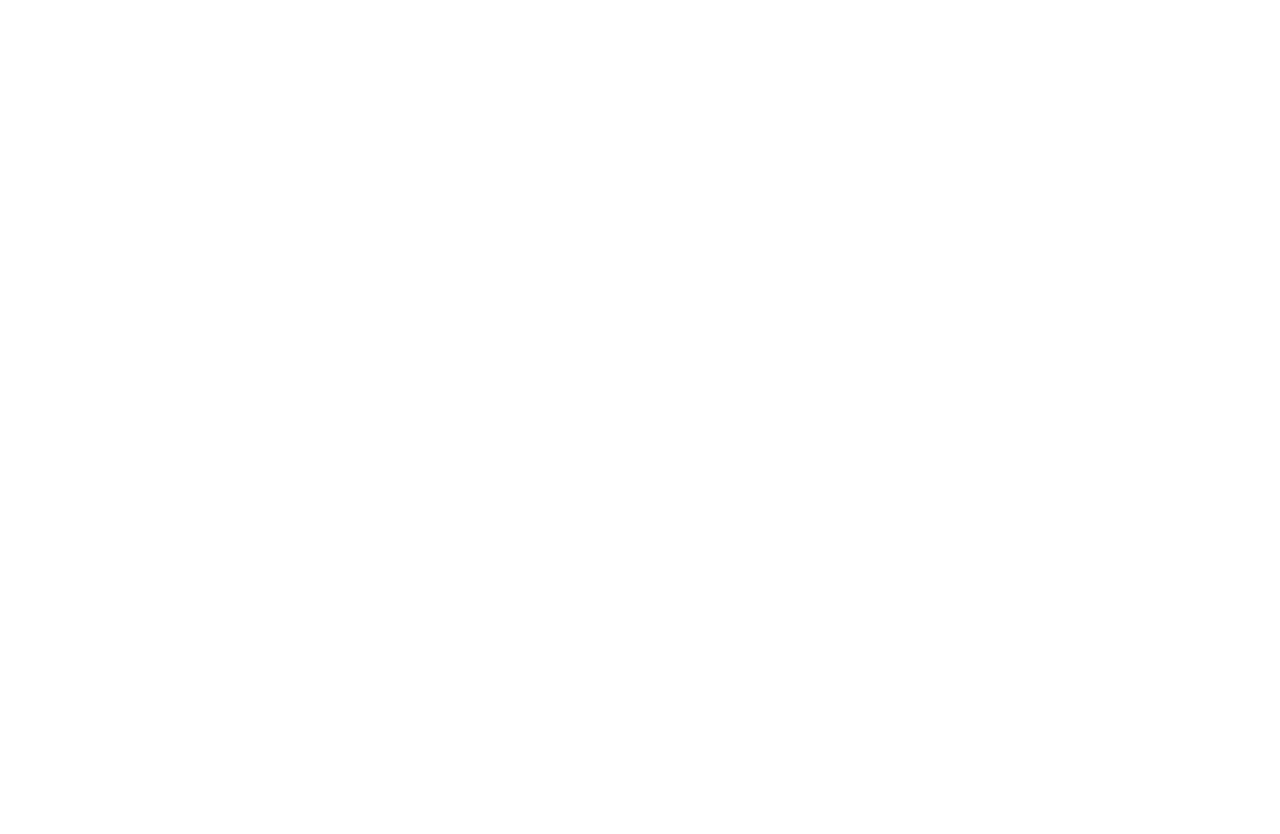
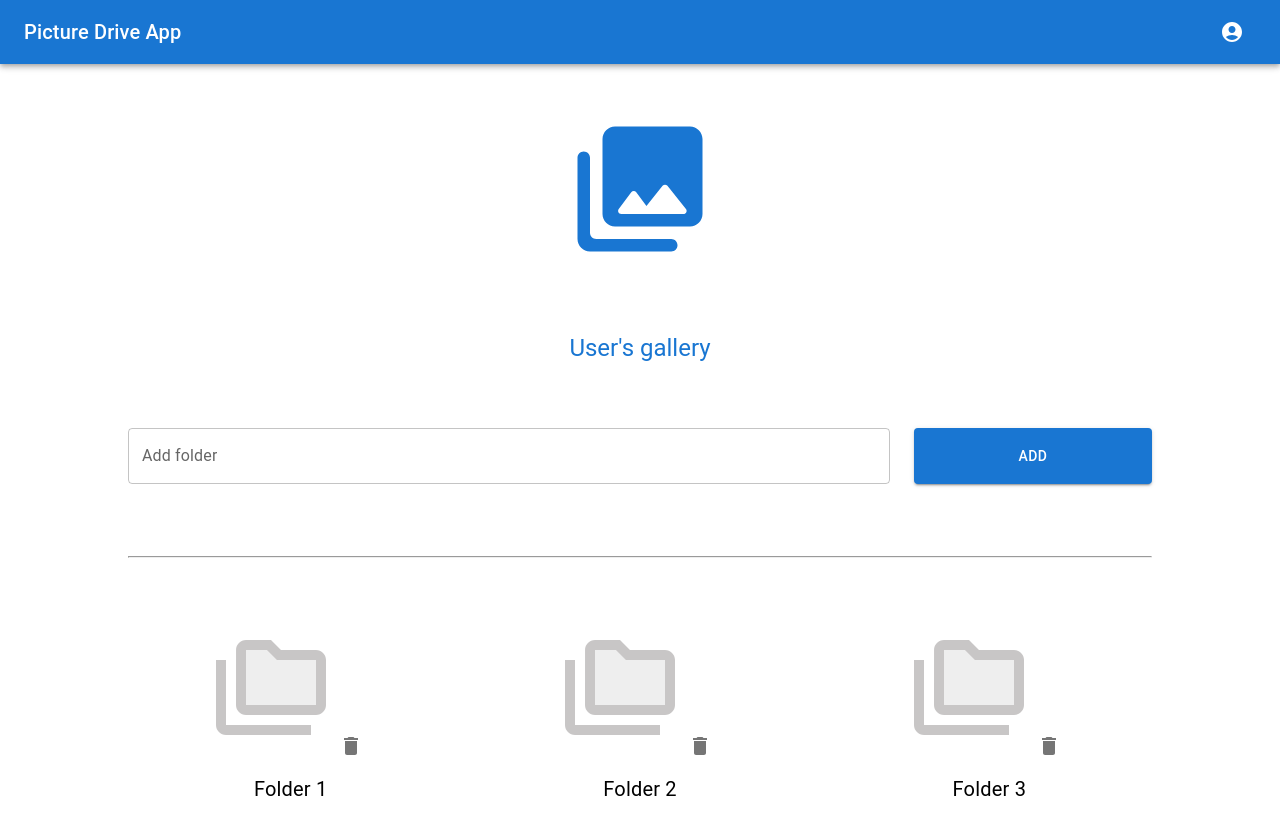
Before and after one commit to n3rwus/2022_TAB_S9_NERWINSKI_CS, a React (Create React App) app in the folder clientapp/: page /gallery in a window 1280 px wide. Shown: the top 834 px of the page. Before the commit the page ends 800 px from the top, so only its background shows below. Built offline with nearby package versions, Linux system fonts and the light colour scheme.

Commit message:
Fixed Gallery route

```diff
--- a/clientapp/src/App.tsx
+++ b/clientapp/src/App.tsx
@@ -37,9 +37,9 @@
 				<Route exact path={'/addPicture'} >
 					<AddImage />
 				</Route>
-				<Route exact path={'/gallery/:token'} render={(props) => (
-					<Gallery token={props.match.params.token}/>)}
-				/>
+				<Route exact path={'/gallery'} >
+					<Gallery />
+				</Route>
 				<Route exact path={'/profile'} >
 					<Profile />
 				</Route>
--- a/clientapp/src/pages/galery/Gallery.tsx
+++ b/clientapp/src/pages/galery/Gallery.tsx
@@ -1,28 +1,29 @@
 import { Box, Button, Grid, Typography } from '@mui/material';
-import React from 'react';
+import React, { useEffect, useState } from 'react';
 import Navbar from '../../components/Navbar';
 import PhotoLibraryRoundedIcon from '@mui/icons-material/PhotoLibraryRounded';
 import MyTextField from '../../components/TextField';
 import FolderItem from '../../components/FolderItem';
 
-interface iGallery {
-	token: string;
-}
+const Gallery = () => {
+	const [jwtToken, setJwtToken] = useState('');
 
-const Gallery = (props: iGallery) => {
+	useEffect(() => {
+		const token = localStorage.getItem('jwtToken');
+		if (token) {
+			setJwtToken(localStorage.getItem('jwtToken') ?? '');
+		}
+	}, []);
+
 	const [folders, setFolders] = React.useState(['Folder 1', 'Folder 2', 'Folder 3']);
 	const [newFolder, setNewFolder] = React.useState('');
-
-	const {
-		token,
-	} = props;
 
 	const renderFolders = folders.map((folder, index) => (
 		<Grid item xs={12} sm={6} md={4}>
 			<FolderItem
 				name={folder}
 				id={(index + 1).toString()}
-				token={token}
+				token={jwtToken}
 			/>
 		</Grid>
 	));
```
